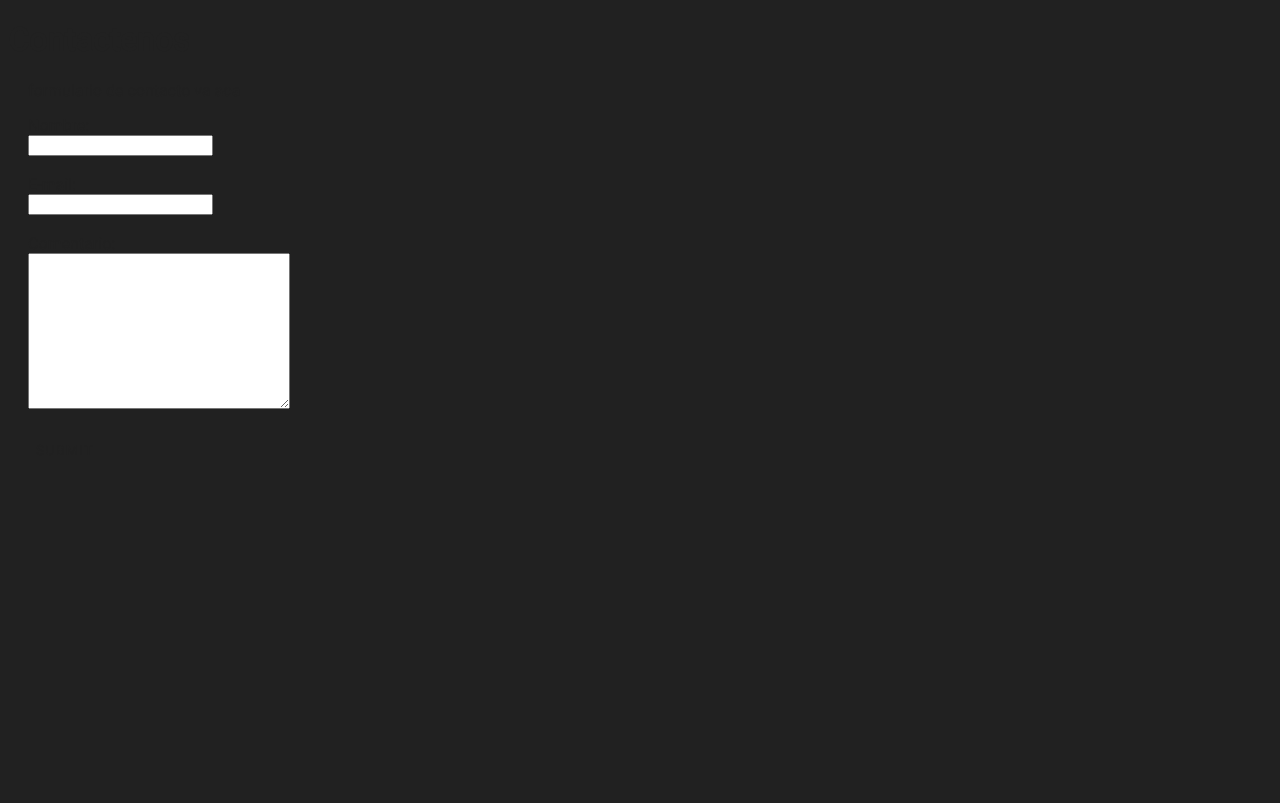
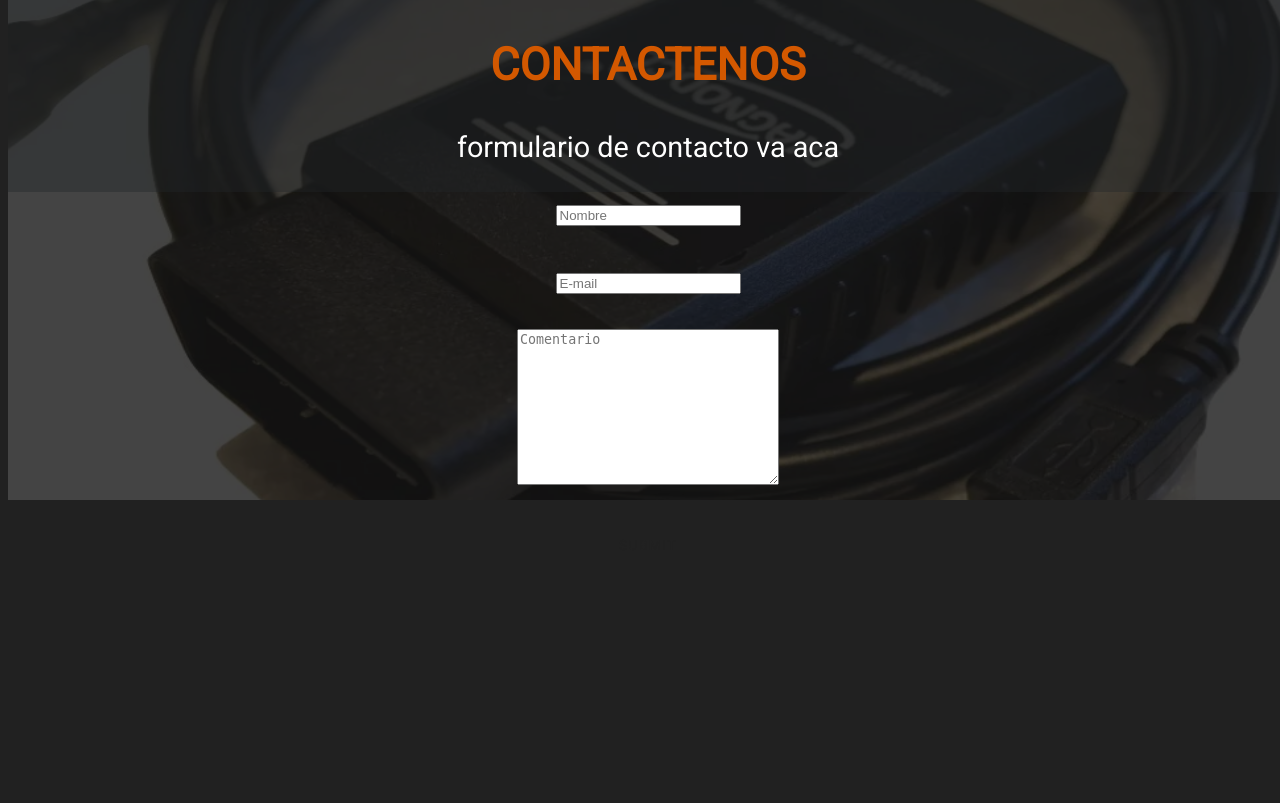
Before and after one commit to SebastianIRodriguez/Metior-Web, a PHP site: page /src/contacto.html in a window 1280 px wide. Shown: the part 208-1011 px from the top of the page. After the commit the page ends 708 px from the top, so only its background shows below. Run offline with PHP 8.4, Linux system fonts and the light colour scheme.

Commit message:
imagen contacto

```diff
--- a/estilos/estilos.css
+++ b/estilos/estilos.css
@@ -18,7 +18,7 @@ position: relative;
 }
 
 .seccion1::before {
-background-image: url(fondo1.png);
+background-image: url(../img/fondo1.png);
 background-size: 1583px 938px;
 background-repeat: no-repeat;
 background-position: 50% 50%;
@@ -60,6 +60,10 @@ min-height: 12em;
 position: relative;
 }
 
+.fondo2::before {
+  background-image: url(../img/diagnocl.png);
+}
+
 .seccion1-message::before {
 content: "";
 display: block;
@@ -87,9 +91,6 @@ font-size: 2.8em;
 font-weight: 900;
 text-transform: uppercase;
 }
-
-
-
 
 #header{
  color: #212121;
--- a/src/contacto.html
+++ b/src/contacto.html
@@ -48,19 +48,21 @@
       </table>
       </div>
       <div id="cuerpo">
-        <h1 class="primer-h1">Contactenos</h1>
-        <p class="parrafos">
-          formulario de contacto va aca
-        </p>
-        <form method="post" action="../mail/mail.php" class="parrafos">
-          Nombre:<br>
-          <input type="text" name="nombre"><br><br>
-          E-mail:<br>
-          <input type="text" name="mail"><br><br>
-          Comentario:<br>
-          <textarea name="mensaje" cols="30" rows="10"></textarea><br><br>
-          <input class="foo-button mdc-button" style="color:#212121" type="submit">
-        </form>
+          <div class="fondo2 seccion1 flex-center"><!--script>document.getElementById("seccion2").style="background-image: url(../img/diagnocl.png);"</script-->
+            <div class="seccion1-message">
+              <h1 class="seccion1-title">Contactenos</h1>
+              <p class="seccion1-sub-title">
+                formulario de contacto va aca
+              </p>
+              <form method="post" action="../mail/mail.php" class="seccion1-sub-title">
+                <input type="text" name="nombre" placeholder="Nombre"><br><br>
+                <input type="text" name="mail" placeholder="E-mail"><br><br>
+                <textarea name="mensaje" cols="30" rows="10" placeholder="Comentario"></textarea><br><br>
+                <input class="foo-button mdc-button" style="color:#212121" type="submit">
+              </form>
+            </div>
+
+          </div>
       </div>
   </body>
 </html>
```
Also changed, not shown: index.html (+12 -8 lines), src/como-funciona.html (+5 -8 lines), img/diagnocl.png (added).
